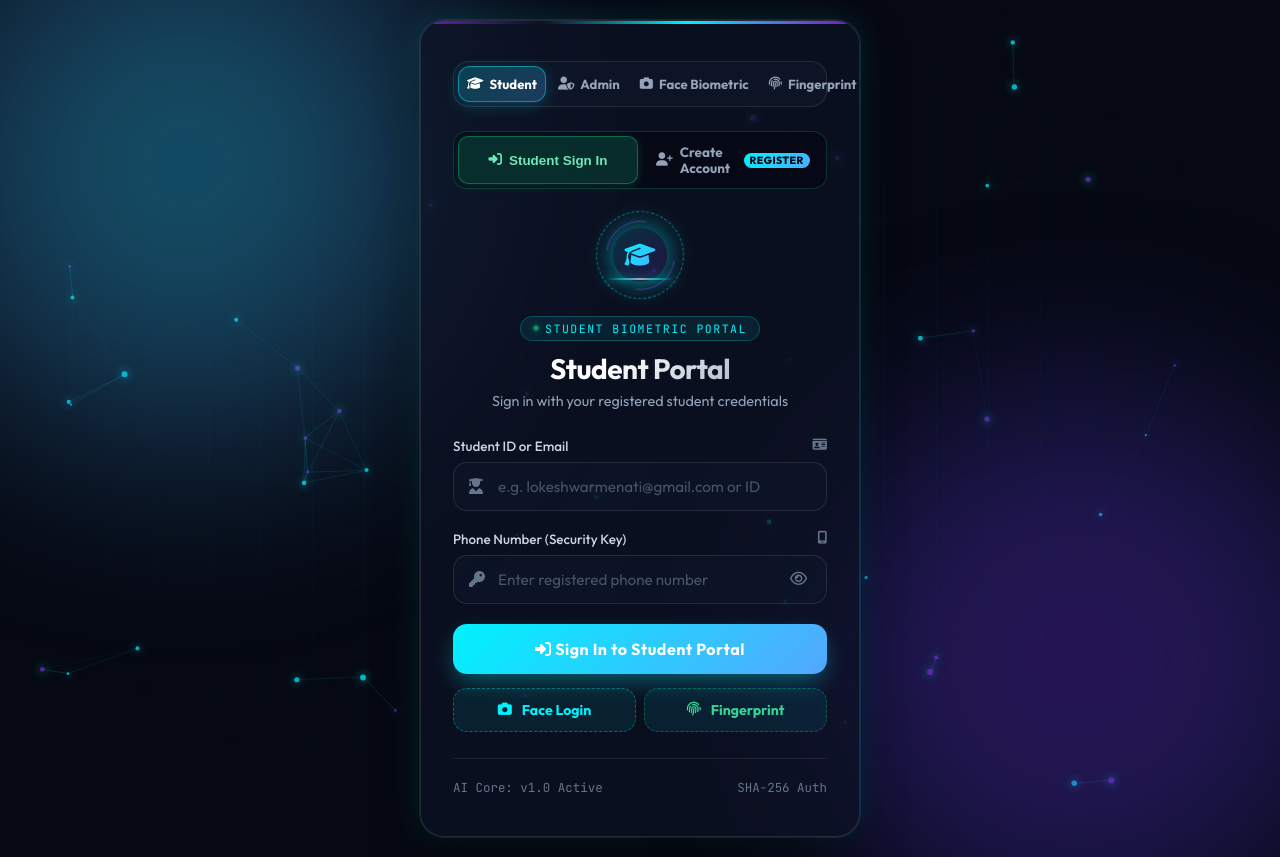
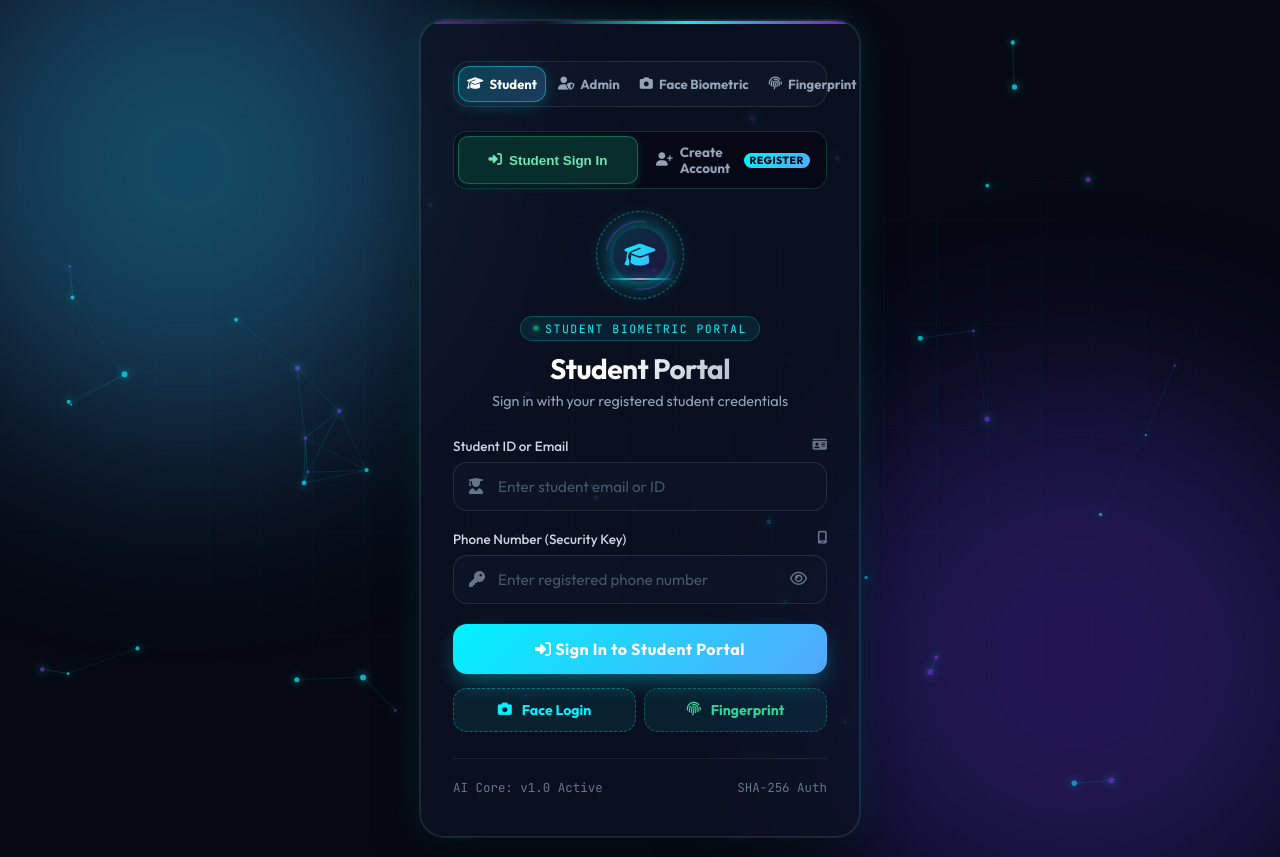
Before and after one commit to LokeshwarMenati/AI-Powered-Face-Recognition-Attendance-System, a Django app: page /login/ in a window 1280 px wide. Run offline with Django 5.2, Linux system fonts and the light colour scheme; data that the repository does not hold is empty.

Commit message:
Remove sensitive credential hints from login placeholders and labels

```diff
--- a/Project-Face-attandence-system-version-1.0/templates/login.html
+++ b/Project-Face-attandence-system-version-1.0/templates/login.html
@@ -1273,7 +1273,7 @@
                                 id="student_identifier"
                                 name="student_identifier"
                                 class="input-field"
-                                placeholder="e.g. lokeshwarmenati@gmail.com or ID"
+                                placeholder="Enter student email or ID"
                                 {% if active_tab != 'admin' %}required{% endif %}
                                 autocomplete="username"
                             >
@@ -1317,7 +1317,7 @@
                                 id="username"
                                 name="username"
                                 class="input-field"
-                                placeholder="Enter admin ID (lokeshwar)"
+                                placeholder="Enter administrator username"
                                 {% if active_tab == 'admin' %}required{% endif %}
                                 autocomplete="username"
                             >
@@ -1336,7 +1336,7 @@
                                 id="password"
                                 name="password"
                                 class="input-field"
-                                placeholder="Enter administrator password (12345)"
+                                placeholder="Enter administrator password"
                                 {% if active_tab == 'admin' %}required{% endif %}
                                 autocomplete="current-password"
                             >
@@ -2011,7 +2011,7 @@
                 if (portalSubtitle) portalSubtitle.textContent = 'Enter administrative credentials to proceed';
                 if (badgeLabel) badgeLabel.textContent = 'Biometric Security Core';
                 if (submitBtnLabel) submitBtnLabel.textContent = 'Authenticate Administrator';
-                if (hintText) hintText.textContent = 'Administrator access: ID: lokeshwar (Access restricted to authorized admin account).';
+                if (hintText) hintText.textContent = 'Administrator access: Restricted to authorized administrative personnel.';
                 if (faceCoreIcon) faceCoreIcon.innerHTML = '<i class="fas fa-user-shield"></i>';
             } else {
                 stopBiometricCamera();
```
